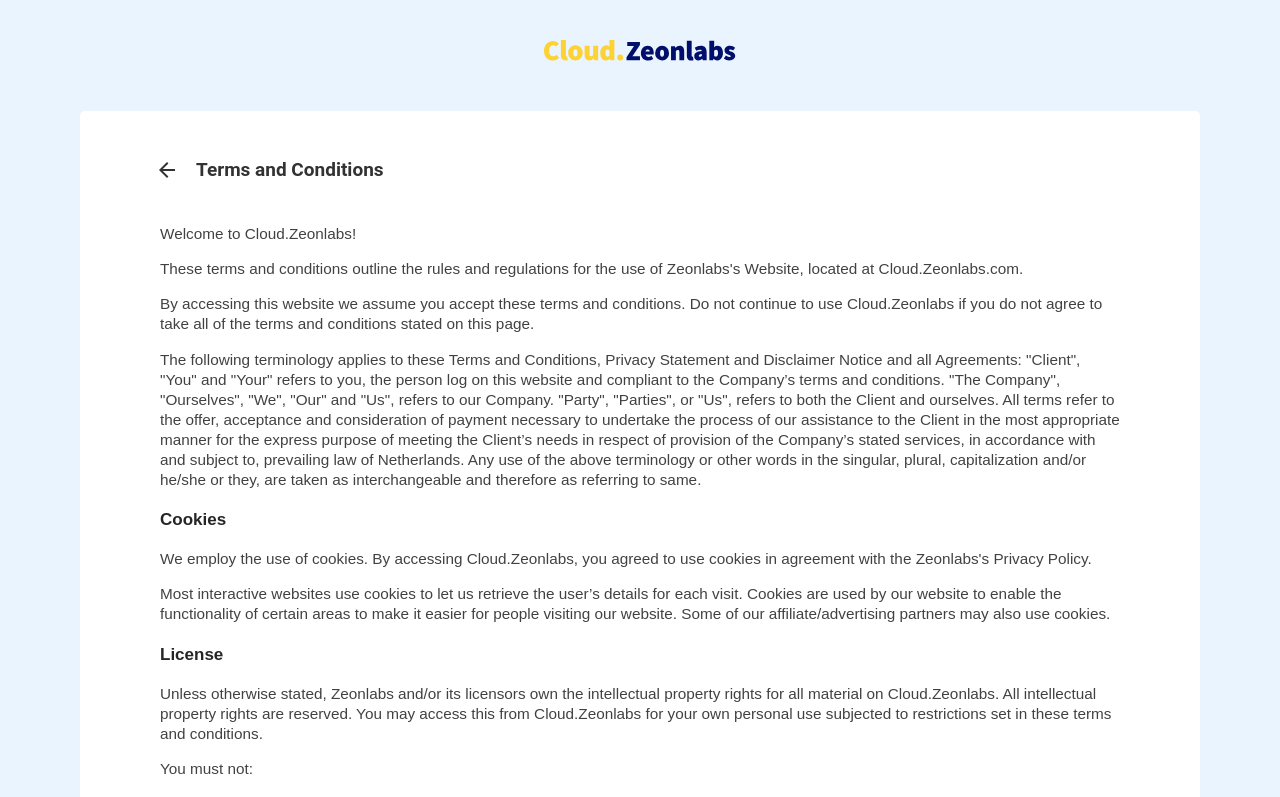
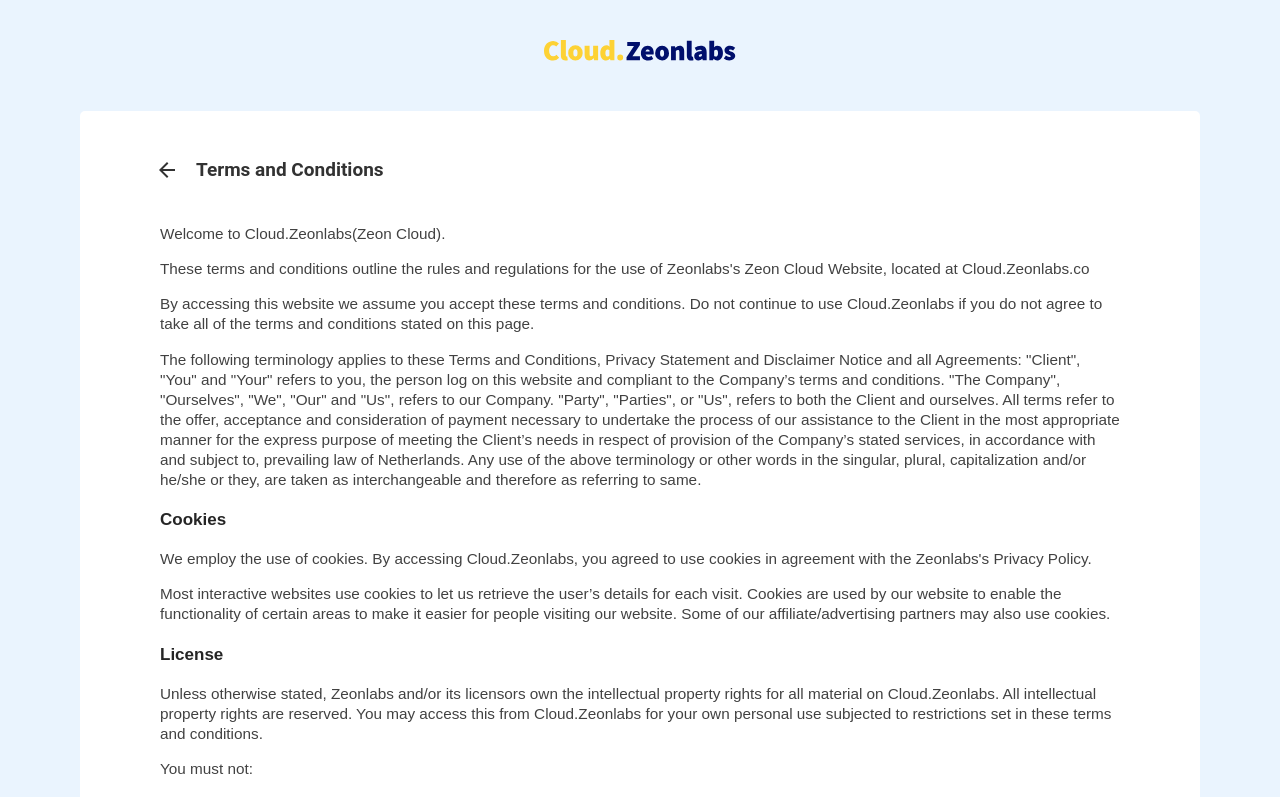
Before and after one commit to AkhilRamani/Cloud.Zeonlabs-Cloud-Download-App_frontend-, a React (Create React App) app: page /tandc in a window 1280 px wide. Shown: the top 797 px of the page. Built offline with nearby package versions, Linux system fonts and the light colour scheme; no server answers.

Commit message:
tandc updated

```diff
--- a/src/pages/TermsAndConditions/TandC.js
+++ b/src/pages/TermsAndConditions/TandC.js
@@ -15,9 +15,9 @@
                     <NavHeader title={<font style={{fontSize: 19}}>Terms and Conditions</font>} onBackClick={onBackButtonClick} style={{marginLeft: -12}} />
                     <div style={{height: 20}} />
 
-                    <p>Welcome to Cloud.Zeonlabs!</p>
+                    <p>Welcome to Cloud.Zeonlabs(Zeon Cloud).</p>
 
-                    <p>These terms and conditions outline the rules and regulations for the use of Zeonlabs's Website, located at Cloud.Zeonlabs.com.</p>
+                    <p>These terms and conditions outline the rules and regulations for the use of Zeonlabs's Zeon Cloud Website, located at Cloud.Zeonlabs.co</p>
 
                     <p>By accessing this website we assume you accept these terms and conditions. Do not continue to use Cloud.Zeonlabs if you do not agree to take all of the terms and conditions stated on this page.</p>
 
```
